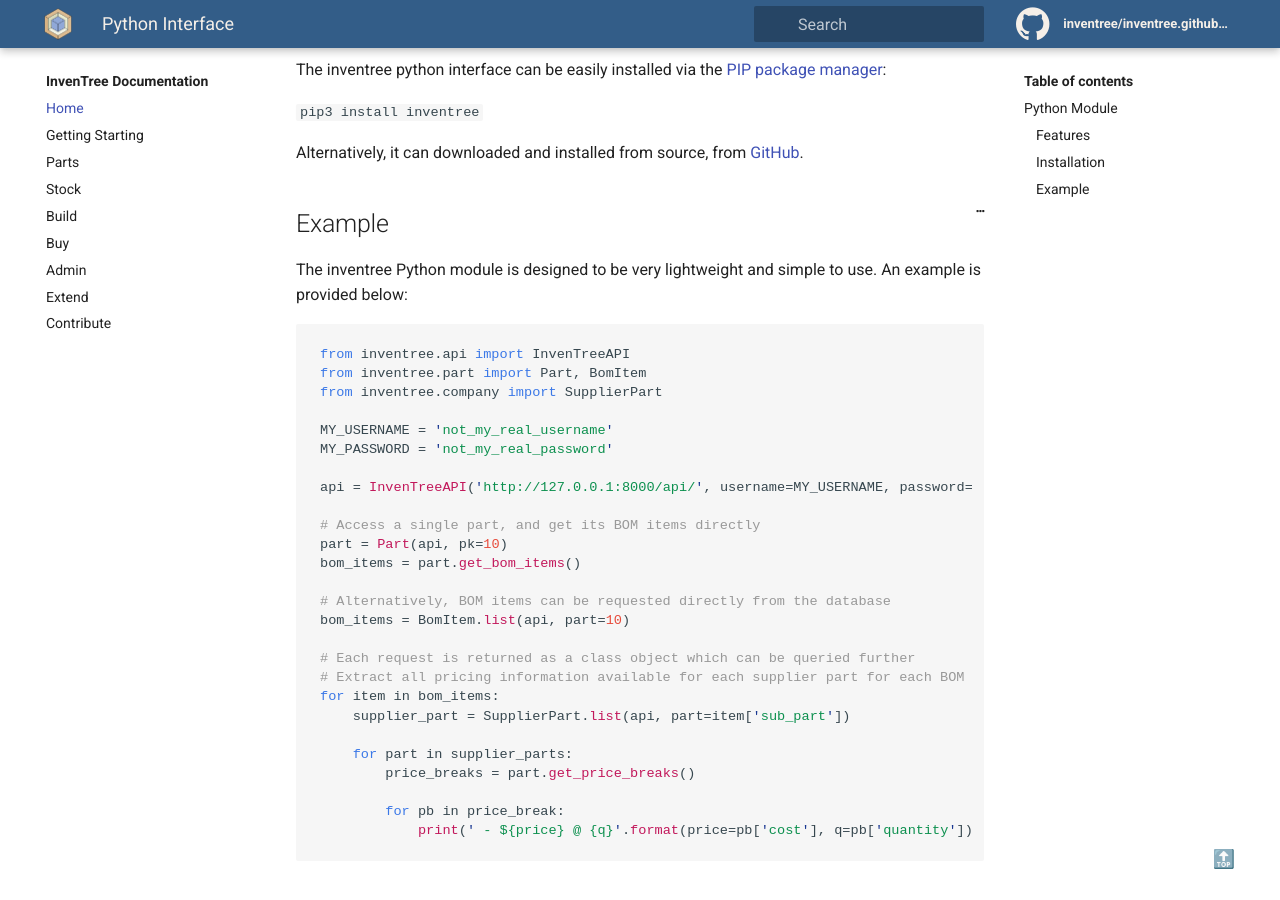
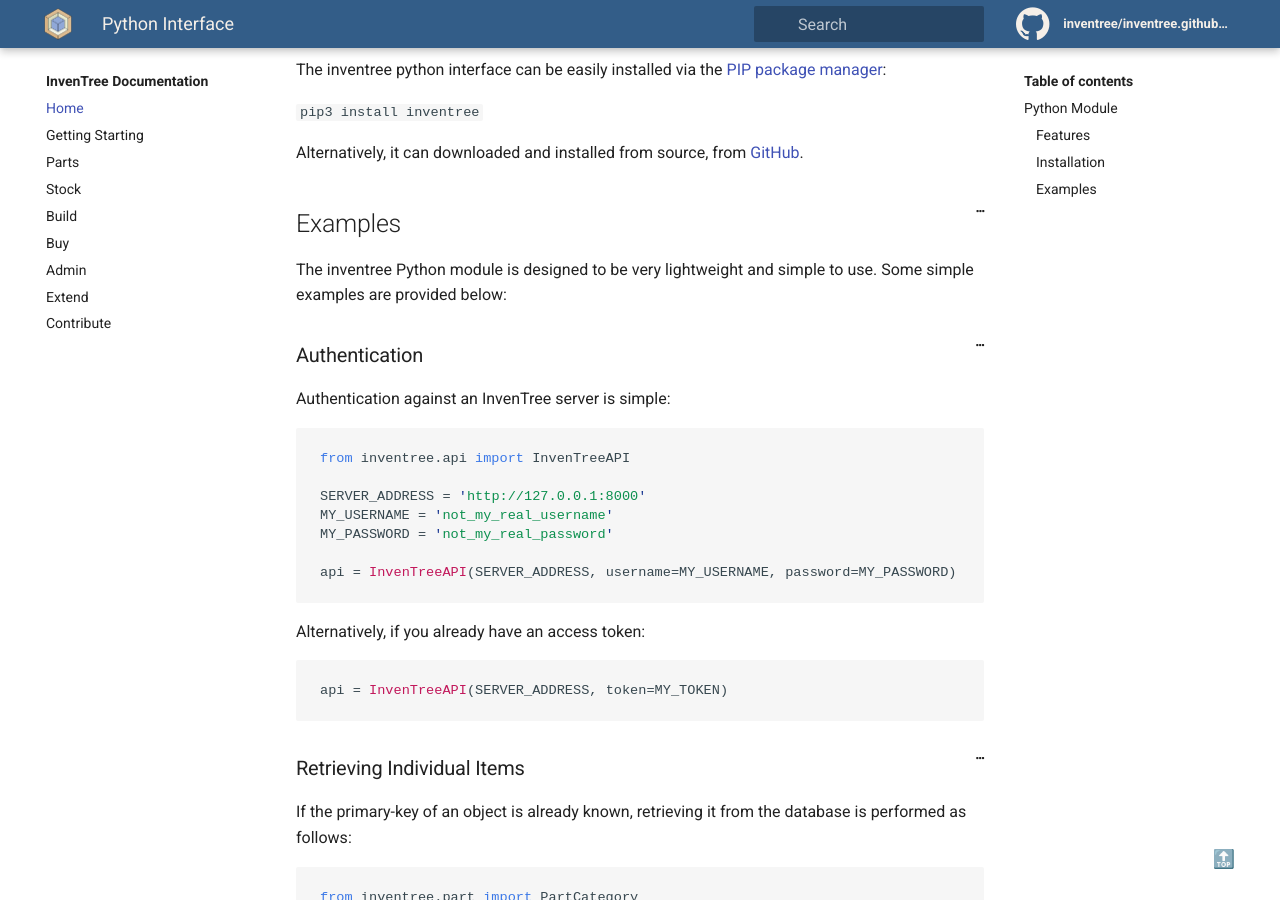
Before and after one commit to inventree/InvenTree.github.io, a Jekyll site: the page built from docs/extend/python.md, in a window 1280 px wide and 900 px high, scrolled down 507 px. Built offline with Jekyll 4.4.1, drawn with Linux system fonts in a browser that asks for light colours; some of the changed text lies outside the part shown.

Commit message:
Improved docs for the python lib

````diff
--- a/docs/extend/python.md
+++ b/docs/extend/python.md
@@ -22,35 +22,62 @@
 
 Alternatively, it can downloaded and installed from source, from [GitHub](https://github.com/inventree/inventree-python).
 
-## Example
+## Examples
 
-The inventree Python module is designed to be very lightweight and simple to use. An example is provided below:
+The inventree Python module is designed to be very lightweight and simple to use. Some simple examples are provided below:
+
+### Authentication
+
+Authentication against an InvenTree server is simple:
 
 ```python
 from inventree.api import InvenTreeAPI
-from inventree.part import Part, BomItem
-from inventree.company import SupplierPart
 
+SERVER_ADDRESS = 'http://127.0.0.1:8000'
 MY_USERNAME = 'not_my_real_username'
 MY_PASSWORD = 'not_my_real_password'
 
-api = InvenTreeAPI('http://127.0.0.1:8000/api/', username=MY_USERNAME, password=MY_PASSWORD)
+api = InvenTreeAPI(SERVER_ADDRESS, username=MY_USERNAME, password=MY_PASSWORD)
+```
 
-# Access a single part, and get its BOM items directly
-part = Part(api, pk=10)
-bom_items = part.get_bom_items()
+Alternatively, if you already have an access token:
 
-# Alternatively, BOM items can be requested directly from the database
-bom_items = BomItem.list(api, part=10)
+```python
+api = InvenTreeAPI(SERVER_ADDRESS, token=MY_TOKEN)
+```
 
-# Each request is returned as a class object which can be queried further
-# Extract all pricing information available for each supplier part for each BOM Item
-for item in bom_items:
-    supplier_part = SupplierPart.list(api, part=item['sub_part'])
+### Retrieving Individual Items
 
-    for part in supplier_parts:
-        price_breaks = part.get_price_breaks()
+If the primary-key of an object is already known, retrieving it from the database is performed as follows:
 
-        for pb in price_break:
-            print(' - ${price} @ {q}'.format(price=pb['cost'], q=pb['quantity']))
+```python
+from inventree.part import PartCategory
+
+category = PartCatgory(api, 10)
 ```
+
+### Querying / Listing Items
+
+Database items can be queried by using the `list` method for the given class:
+
+```python
+from inventree.part import Part
+from inventree.stock import StockItem
+
+parts = Part.list(api, category=10, assembly=True)
+items = StockItem.list(api, location=4, part=24)
+```
+
+Once an object has been retrieved from the database, its related objects can be returned with helper functions:
+
+```python
+part = Part(api, 25)
+stock_items = part.getStockItems()
+```
+
+Some classes also have helper functions for performing certain actions, such as uploading file attachments or test results:
+
+```python
+stock_item = StockItem(api, 1001)
+stock_item.uploadTestResult("Firmware", True, value="0x12345678", attachment="device_firmware.bin")
+```
````
